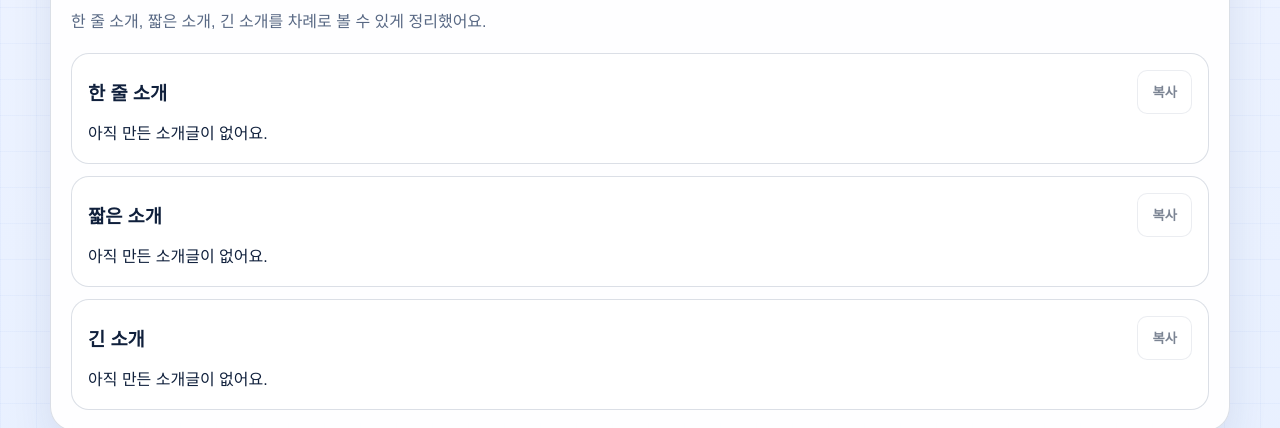
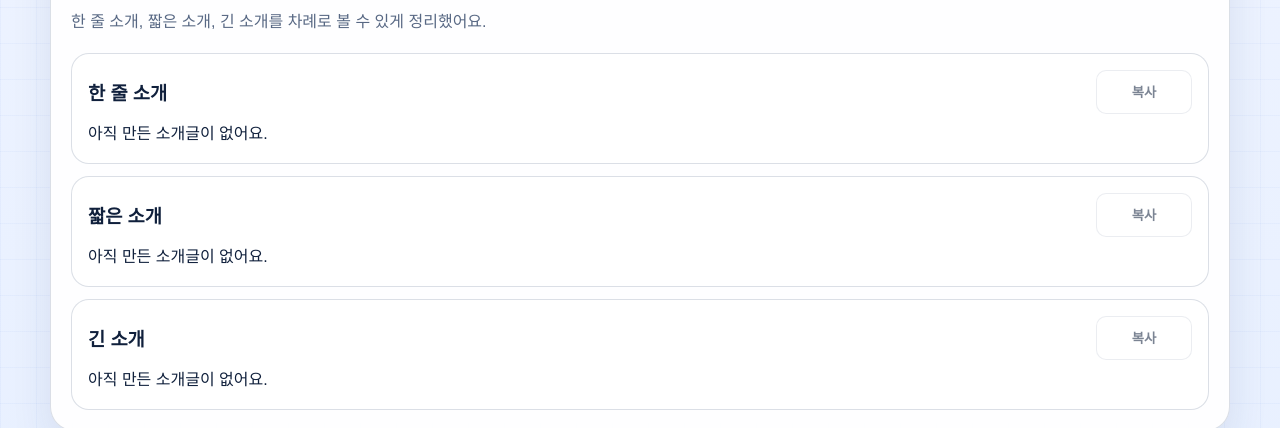
Before and after one commit to aqwsde321/resume-tailor, a Next.js app: page /result in a window 1280 px wide. Shown: the part 1073-1501 px from the top of the page. Built offline with nearby package versions, Linux system fonts and the light colour scheme.

Commit message:
소개글 결과 복사 피드백을 버튼 안에서 표시

```diff
--- a/app/globals.css
+++ b/app/globals.css
@@ -904,6 +904,25 @@ button:disabled {
   border: 1px solid var(--line);
 }
 
+.copy-btn {
+  display: inline-flex;
+  align-items: center;
+  justify-content: center;
+  min-width: 96px;
+}
+
+.copy-btn.success {
+  border-color: rgba(13, 110, 62, 0.24);
+  background: rgba(13, 110, 62, 0.08);
+  color: #0a5d34;
+}
+
+.copy-btn.error {
+  border-color: rgba(161, 26, 58, 0.24);
+  background: rgba(161, 26, 58, 0.08);
+  color: #8a1f3a;
+}
+
 .result-card {
   display: grid;
   grid-template-columns: 1fr;
--- a/app/result/page.tsx
+++ b/app/result/page.tsx
@@ -2,7 +2,7 @@
 
 import type { Route } from "next";
 import Link from "next/link";
-import { Fragment, useMemo } from "react";
+import { Fragment, useEffect, useMemo, useRef, useState } from "react";
 
 import { AppFrame } from "@/app/components/app-frame";
 import { ReasoningInline } from "@/app/components/reasoning-inline";
@@ -33,6 +33,14 @@ function getIntroInsights(intro: Intro | null) {
   };
 }
 
+type IntroSectionKey = "oneLineIntro" | "shortIntro" | "longIntro";
+
+interface CopyFeedback {
+  key: IntroSectionKey;
+  title: string;
+  status: "success" | "error";
+}
+
 export default function ResultPage() {
   const {
     state,
@@ -50,6 +58,8 @@ export default function ResultPage() {
   const canGenerate = Boolean(state.resumeConfirmedJson && state.companyConfirmedJson);
   const introFresh = isIntroFresh(state);
   const isIntroWorking = state.currentTask === "intro";
+  const [copyFeedback, setCopyFeedback] = useState<CopyFeedback | null>(null);
+  const copyResetRef = useRef<number | null>(null);
   const confirmedResume = useMemo(() => {
     if (!state.resumeConfirmedJson) {
       return null;
@@ -103,19 +113,19 @@ export default function ResultPage() {
   const introSections = useMemo(
     () => [
       {
-        key: "oneLineIntro" as const,
+        key: "oneLineIntro" as IntroSectionKey,
         title: "한 줄 소개",
         value: state.intro?.oneLineIntro ?? "",
         emptyText: "아직 만든 소개글이 없어요."
       },
       {
-        key: "shortIntro" as const,
+        key: "shortIntro" as IntroSectionKey,
         title: "짧은 소개",
         value: state.intro?.shortIntro ?? "",
         emptyText: "아직 만든 소개글이 없어요."
       },
       {
-        key: "longIntro" as const,
+        key: "longIntro" as IntroSectionKey,
         title: "긴 소개",
         value: state.intro?.longIntro ?? "",
         emptyText: "아직 만든 소개글이 없어요."
@@ -123,6 +133,14 @@ export default function ResultPage() {
     ],
     [state.intro]
   );
+
+  useEffect(() => {
+    return () => {
+      if (copyResetRef.current !== null) {
+        window.clearTimeout(copyResetRef.current);
+      }
+    };
+  }, []);
   const previousIntroSections = useMemo(
     () => [
       {
@@ -215,16 +233,40 @@ export default function ResultPage() {
     }
   };
 
-  const copyText = async (value: string) => {
-    clearStatus();
+  const setCopyFeedbackWithReset = (feedback: CopyFeedback) => {
+    if (copyResetRef.current !== null) {
+      window.clearTimeout(copyResetRef.current);
+    }
 
+    setCopyFeedback(feedback);
+    copyResetRef.current = window.setTimeout(() => {
+      setCopyFeedback(null);
+      copyResetRef.current = null;
+    }, 1800);
+  };
+
+  const copyText = async (section: { key: IntroSectionKey; title: string; value: string }) => {
     try {
-      await navigator.clipboard.writeText(value);
-      setMessage("복사했어요.");
+      await navigator.clipboard.writeText(section.value);
+      setCopyFeedbackWithReset({
+        key: section.key,
+        title: section.title,
+        status: "success"
+      });
     } catch {
-      setError("복사하지 못했어요. 브라우저 권한을 확인해 주세요.");
+      setCopyFeedbackWithReset({
+        key: section.key,
+        title: section.title,
+        status: "error"
+      });
     }
   };
+
+  const copyAnnouncement = copyFeedback
+    ? copyFeedback.status === "success"
+      ? `${copyFeedback.title} 복사 완료`
+      : `${copyFeedback.title} 복사 실패`
+    : "";
 
   return (
     <AppFrame
@@ -343,6 +385,9 @@ export default function ResultPage() {
           <p className="card-copy">
             한 줄 소개, 짧은 소개, 긴 소개를 차례로 볼 수 있게 정리했어요.
           </p>
+          <p className="sr-only" aria-live="polite">
+            {copyAnnouncement}
+          </p>
         </div>
 
         <div className="result-card">
@@ -352,11 +397,17 @@ export default function ResultPage() {
                 <h3>{section.title}</h3>
                 <button
                   type="button"
-                  className="secondary"
-                  onClick={() => void copyText(section.value)}
-                  disabled={isBusy || !state.intro}
+                  className={`secondary copy-btn ${
+                    copyFeedback?.key === section.key ? copyFeedback.status : ""
+                  }`}
+                  onClick={() => void copyText(section)}
+                  disabled={isBusy || !state.intro || !section.value.trim()}
                 >
-                  복사
+                  {copyFeedback?.key === section.key
+                    ? copyFeedback.status === "success"
+                      ? "복사됨"
+                      : "복사 실패"
+                    : "복사"}
                 </button>
               </div>
               <p>{section.value || section.emptyText}</p>
```
